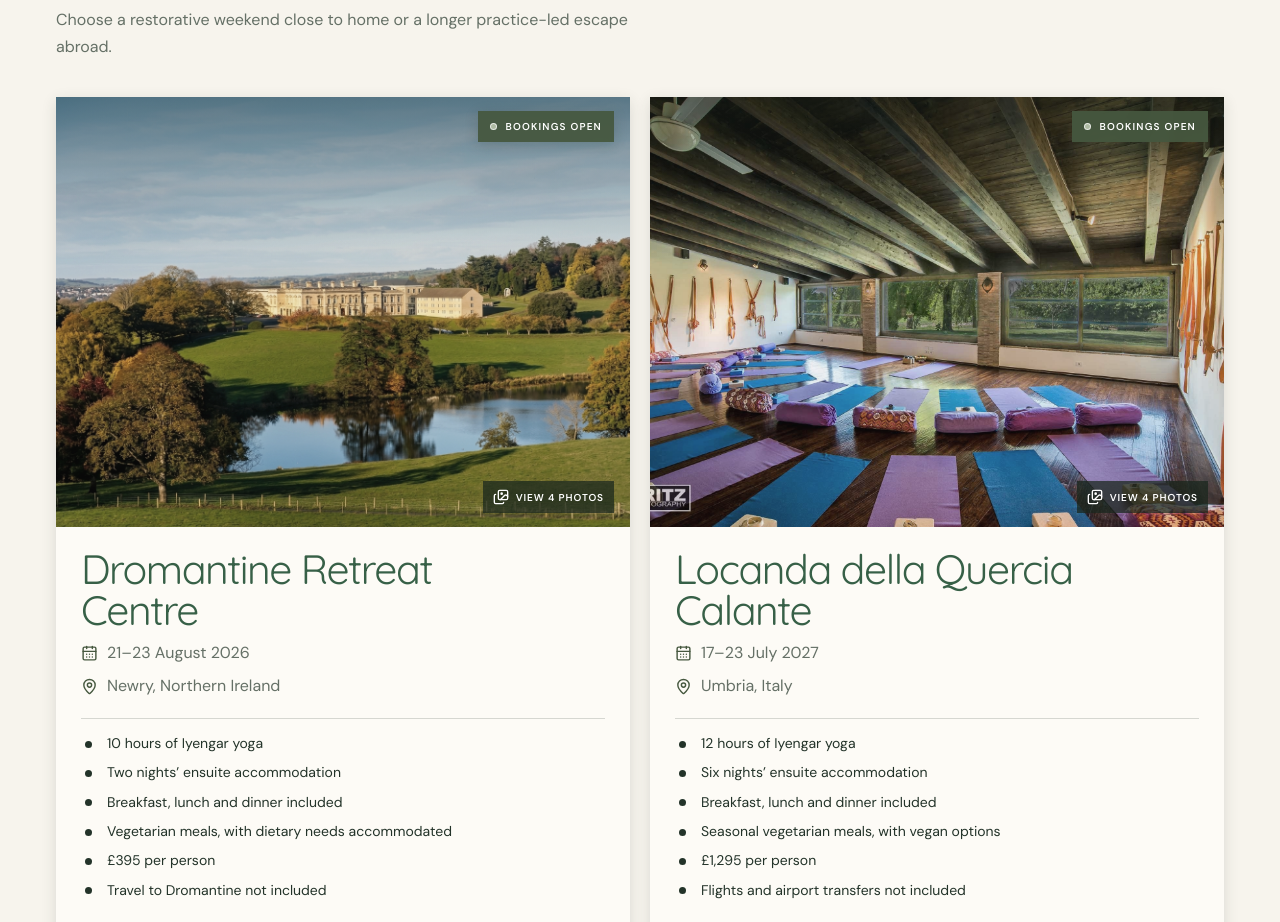
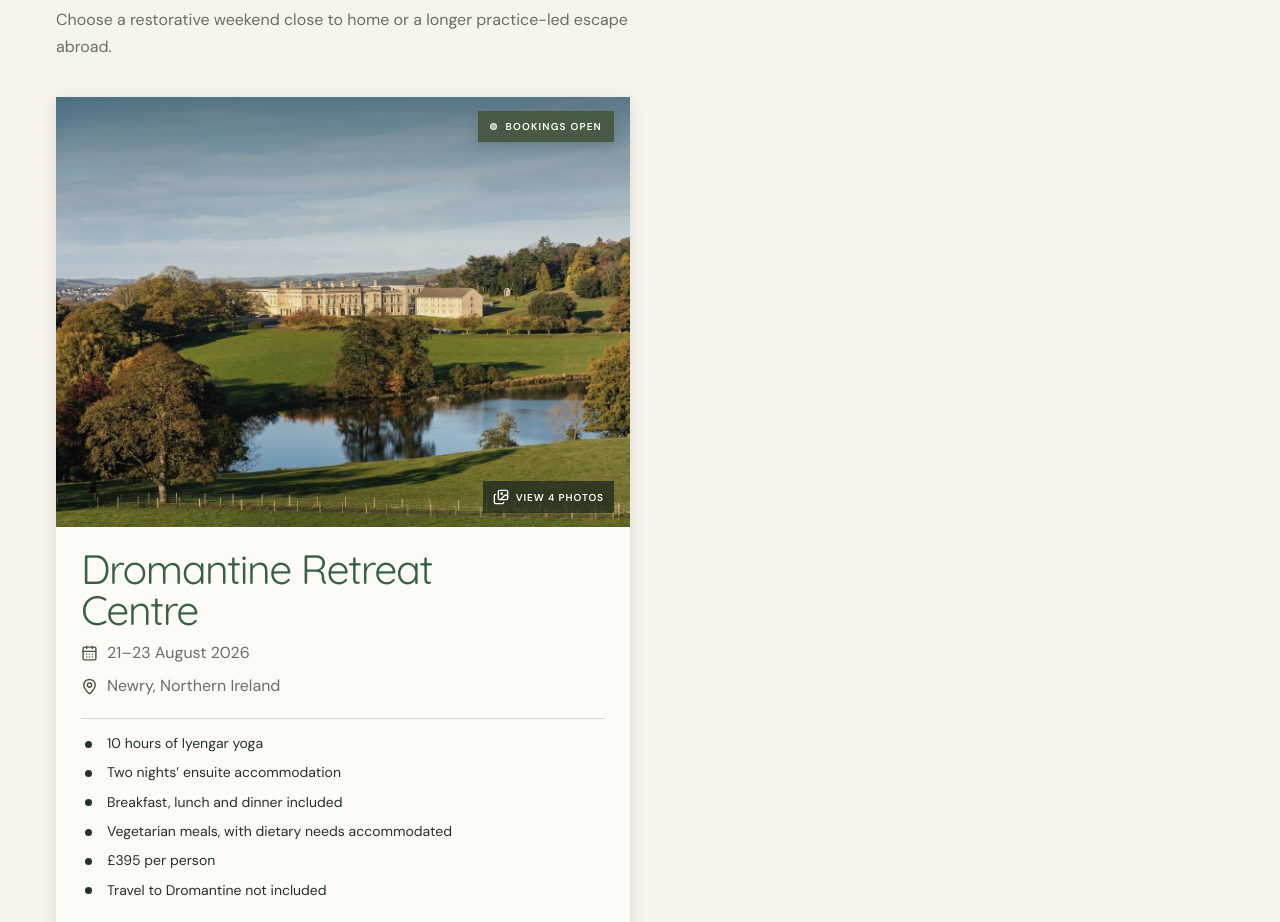
Before and after one commit to aliciaahunt/annies-yoga-website, a React (Vite) app: page /retreats in a window 1280 px wide. Shown: the part 787-1709 px from the top of the page. Built offline with nearby package versions, Linux system fonts and the light colour scheme.

Commit message:
Temporarily remove Locanda retreat

```diff
--- a/src/app/RetreatsPage.tsx
+++ b/src/app/RetreatsPage.tsx
@@ -20,16 +20,6 @@
       { src: `${irelandRetreatImagePath}/chair-practice-wide.jpg`, alt: 'Retreat guests sharing a supported standing practice with chairs' },
       { src: `${irelandRetreatImagePath}/retreat-community.jpg`, alt: 'Annie with a community of retreat guests after practice' },
       { src: `${irelandRetreatImagePath}/coastal-walk.jpg`, alt: 'Retreat guests enjoying time together outdoors' },
-    ],
-  },
-  locanda: {
-    title: 'Locanda della Quercia Calante',
-    meta: 'Representative moments from previous retreats with Annie',
-    photos: [
-      { src: '/images/retreat-garden.jpg', alt: 'A peaceful green garden during a retreat with Annie' },
-      { src: '/images/retreat-studio-ready.jpg', alt: 'A light-filled yoga studio prepared for retreat practice' },
-      { src: '/images/retreat-class.jpg', alt: 'Guests sharing a guided yoga practice on retreat' },
-      { src: '/images/retreat-buffet.jpg', alt: 'A colourful buffet prepared for retreat guests' },
     ],
   },
 }
@@ -157,29 +147,6 @@
                 <button className="button button-dark" onClick={() => enquiryDialogRef.current?.open({ enquiryType: 'Retreats', subject: 'Dromantine Retreat Centre' })} type="button"><Mail size={17} /> Book with Annie</button>
               </article>
 
-              <article className="retreat-card lift-card">
-                <button aria-label="View photos from Locanda della Quercia Calante" className="retreat-card-image" onClick={() => photoGalleryRef.current?.open(upcomingRetreatGalleries.locanda)} type="button">
-                  <img src={siteUrl('/images/retreats/upcoming/locanda-yoga-studio.jpg')} alt="The yoga studio at Locanda della Quercia Calante prepared with mats and bolsters" loading="lazy" />
-                  <span><Images size={16} aria-hidden="true" /> View 4 photos</span>
-                </button>
-                <div className="retreat-card-topline"><span>Bookings open</span></div>
-                <div className="retreat-card-body">
-                  <h3>Locanda della Quercia Calante</h3>
-                  <div className="retreat-card-meta">
-                    <p className="retreat-card-date"><CalendarDays size={17} aria-hidden="true" /><time dateTime="2027-07-17">17–23 July 2027</time></p>
-                    <p className="retreat-card-location"><MapPin size={17} aria-hidden="true" /> Umbria, Italy</p>
-                  </div>
-                  <ul className="retreat-card-details">
-                    <li>12 hours of Iyengar yoga</li>
-                    <li>Six nights’ ensuite accommodation</li>
-                    <li>Breakfast, lunch and dinner included</li>
-                    <li>Seasonal vegetarian meals, with vegan options</li>
-                    <li>£1,295 per person</li>
-                    <li>Flights and airport transfers not included</li>
-                  </ul>
-                </div>
-                <button className="button button-dark" onClick={() => enquiryDialogRef.current?.open({ enquiryType: 'Retreats', subject: 'Locanda della Quercia Calante' })} type="button"><Mail size={17} /> Book with Annie</button>
-              </article>
             </div>
           </div>
         </section>
```
Also changed, not shown: 2 other files (tests, documents, lock files or other folders).
